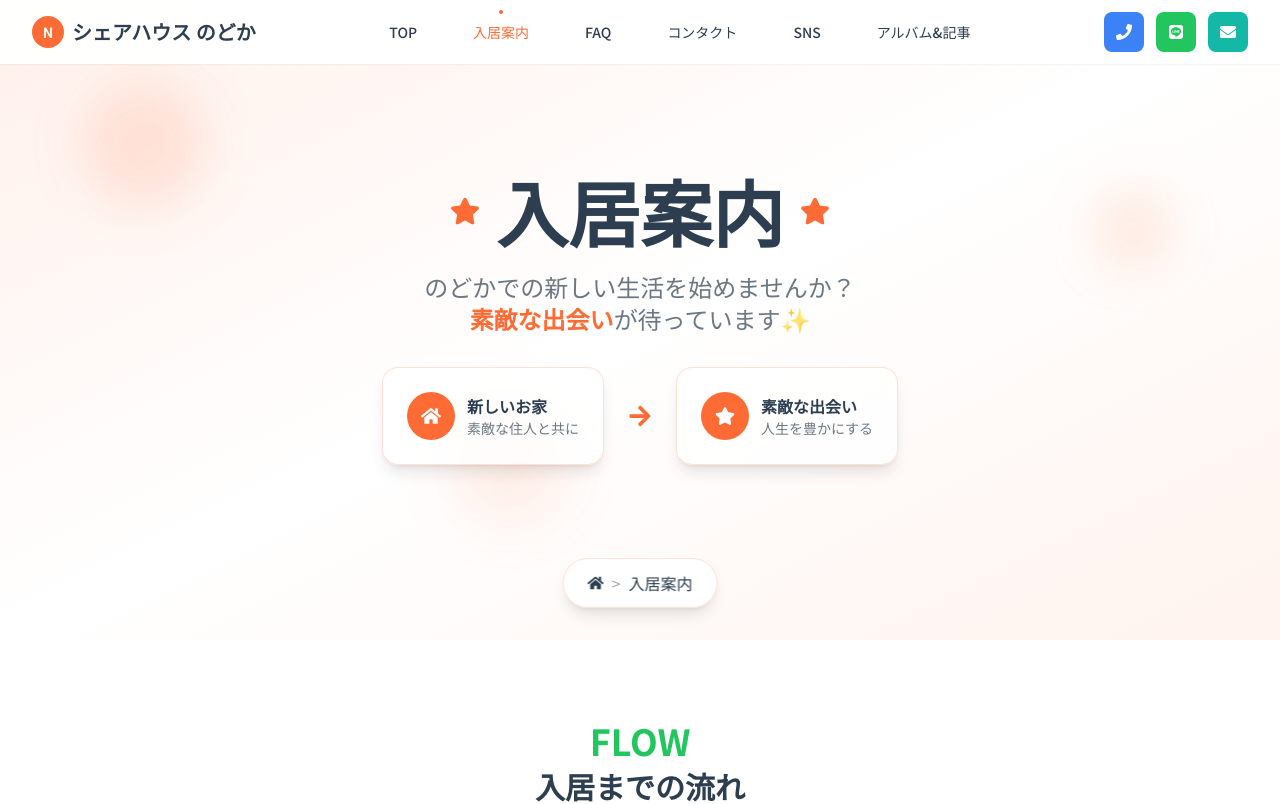
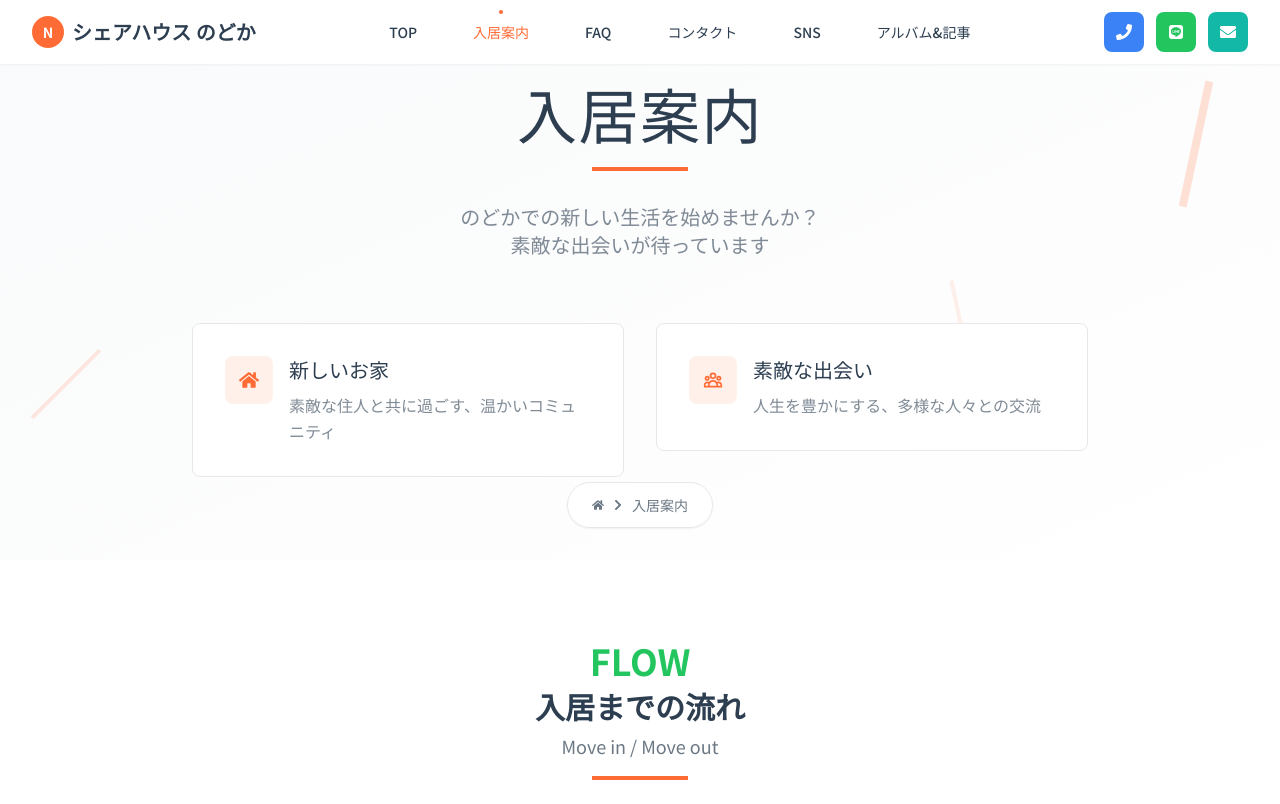
Before and after one commit to ecg-english/sharehouse-nodoka, a Next.js app: page /movein-guide in a window 1280 px wide. Shown: the top 804 px of the page. Built offline with nearby package versions, Linux system fonts and the light colour scheme.

Commit message:
Redesign MoveInGuideHero with mature, sleek and clean design

```diff
--- a/components/movein-guide/MoveInGuideHero.tsx
+++ b/components/movein-guide/MoveInGuideHero.tsx
@@ -1,72 +1,75 @@
 'use client'
 
 import { motion } from 'framer-motion'
-import { FaHome, FaArrowRight, FaStar } from 'react-icons/fa'
+import { FaHome, FaChevronRight } from 'react-icons/fa'
 
 const MoveInGuideHero = () => {
   return (
-    <section className="relative min-h-[80vh] flex items-center overflow-hidden">
-      {/* Background with gradient */}
+    <section className="relative min-h-[70vh] flex items-center bg-white">
+      {/* Subtle background pattern */}
       <div className="absolute inset-0 z-0">
-        <div className="w-full h-full bg-gradient-to-br from-nodoka-orange/10 via-white to-nodoka-orange-light/10">
-          {/* Decorative elements */}
-          <div className="absolute top-20 left-20 w-32 h-32 bg-nodoka-orange/20 rounded-full mix-blend-multiply filter blur-xl opacity-70 animate-blob" />
-          <div className="absolute top-40 right-20 w-24 h-24 bg-nodoka-orange-light/20 rounded-full mix-blend-multiply filter blur-xl opacity-70 animate-blob animation-delay-2000" />
-          <div className="absolute bottom-20 left-1/3 w-28 h-28 bg-nodoka-orange/15 rounded-full mix-blend-multiply filter blur-xl opacity-70 animate-blob animation-delay-4000" />
+        <div className="w-full h-full bg-gradient-to-br from-gray-50 to-white">
+          {/* Minimal geometric elements */}
+          <div className="absolute top-20 right-20 w-2 h-32 bg-nodoka-orange/20 rotate-12" />
+          <div className="absolute bottom-32 left-16 w-1 h-24 bg-nodoka-orange/15 rotate-45" />
+          <div className="absolute top-1/2 right-1/4 w-1 h-16 bg-nodoka-orange/10 -rotate-12" />
         </div>
       </div>
 
       {/* Content */}
-      <div className="relative z-10 max-w-7xl mx-auto px-4 sm:px-6 lg:px-8 w-full">
+      <div className="relative z-10 max-w-6xl mx-auto px-4 sm:px-6 lg:px-8 w-full">
         <div className="text-center">
           <motion.div
-            initial={{ opacity: 0, y: 30 }}
+            initial={{ opacity: 0, y: 20 }}
             animate={{ opacity: 1, y: 0 }}
-            transition={{ duration: 0.8 }}
-            className="mb-8"
+            transition={{ duration: 0.6 }}
+            className="mb-16"
           >
-            <div className="flex items-center justify-center mb-6">
-              <FaStar className="text-nodoka-orange text-3xl mr-4" />
-              <h1 className="text-5xl md:text-7xl font-bold text-nodoka-dark">
+            <div className="mb-8">
+              <h1 className="text-4xl md:text-6xl font-light text-nodoka-dark mb-6 tracking-wide">
                 入居案内
               </h1>
-              <FaStar className="text-nodoka-orange text-3xl ml-4" />
+              <div className="w-24 h-1 bg-nodoka-orange mx-auto mb-8"></div>
             </div>
-            <p className="text-xl md:text-2xl text-nodoka-dark/70 max-w-3xl mx-auto leading-relaxed">
+            <p className="text-lg md:text-xl text-nodoka-dark/60 max-w-2xl mx-auto leading-relaxed font-light">
               のどかでの新しい生活を始めませんか？
               <br />
-              <span className="text-nodoka-orange font-semibold">素敵な出会い</span>が待っています✨
+              素敵な出会いが待っています
             </p>
           </motion.div>
 
           <motion.div
-            initial={{ opacity: 0, y: 30 }}
+            initial={{ opacity: 0, y: 20 }}
             animate={{ opacity: 1, y: 0 }}
-            transition={{ duration: 0.8, delay: 0.3 }}
-            className="flex flex-col sm:flex-row items-center justify-center gap-6"
+            transition={{ duration: 0.6, delay: 0.2 }}
+            className="grid grid-cols-1 md:grid-cols-2 gap-8 max-w-4xl mx-auto"
           >
-            <div className="bg-white/80 backdrop-blur-sm rounded-2xl p-6 shadow-lg border border-nodoka-orange/20">
-              <div className="flex items-center space-x-3">
-                <div className="w-12 h-12 bg-nodoka-orange rounded-full flex items-center justify-center">
-                  <FaHome className="text-white text-xl" />
-                </div>
-                <div className="text-left">
-                  <p className="font-semibold text-nodoka-dark">新しいお家</p>
-                  <p className="text-sm text-nodoka-dark/70">素敵な住人と共に</p>
+            <div className="group">
+              <div className="bg-white border border-gray-200 rounded-lg p-8 hover:shadow-lg transition-all duration-300 hover:border-nodoka-orange/30">
+                <div className="flex items-start space-x-4">
+                  <div className="w-12 h-12 bg-nodoka-orange/10 rounded-lg flex items-center justify-center flex-shrink-0 group-hover:bg-nodoka-orange/20 transition-colors duration-300">
+                    <FaHome className="text-nodoka-orange text-xl" />
+                  </div>
+                  <div className="text-left">
+                    <h3 className="text-xl font-medium text-nodoka-dark mb-2">新しいお家</h3>
+                    <p className="text-nodoka-dark/60 leading-relaxed">素敵な住人と共に過ごす、温かいコミュニティ</p>
+                  </div>
                 </div>
               </div>
             </div>
 
-            <FaArrowRight className="text-nodoka-orange text-2xl hidden sm:block" />
-
-            <div className="bg-white/80 backdrop-blur-sm rounded-2xl p-6 shadow-lg border border-nodoka-orange/20">
-              <div className="flex items-center space-x-3">
-                <div className="w-12 h-12 bg-nodoka-orange rounded-full flex items-center justify-center">
-                  <FaStar className="text-white text-xl" />
-                </div>
-                <div className="text-left">
-                  <p className="font-semibold text-nodoka-dark">素敵な出会い</p>
-                  <p className="text-sm text-nodoka-dark/70">人生を豊かにする</p>
+            <div className="group">
+              <div className="bg-white border border-gray-200 rounded-lg p-8 hover:shadow-lg transition-all duration-300 hover:border-nodoka-orange/30">
+                <div className="flex items-start space-x-4">
+                  <div className="w-12 h-12 bg-nodoka-orange/10 rounded-lg flex items-center justify-center flex-shrink-0 group-hover:bg-nodoka-orange/20 transition-colors duration-300">
+                    <svg className="w-5 h-5 text-nodoka-orange" fill="none" stroke="currentColor" viewBox="0 0 24 24">
+                      <path strokeLinecap="round" strokeLinejoin="round" strokeWidth={2} d="M17 20h5v-2a3 3 0 00-5.356-1.857M17 20H7m10 0v-2c0-.656-.126-1.283-.356-1.857M7 20H2v-2a3 3 0 015.356-1.857M7 20v-2c0-.656.126-1.283.356-1.857m0 0a5.002 5.002 0 019.288 0M15 7a3 3 0 11-6 0 3 3 0 016 0zm6 3a2 2 0 11-4 0 2 2 0 014 0zM7 10a2 2 0 11-4 0 2 2 0 014 0z" />
+                    </svg>
+                  </div>
+                  <div className="text-left">
+                    <h3 className="text-xl font-medium text-nodoka-dark mb-2">素敵な出会い</h3>
+                    <p className="text-nodoka-dark/60 leading-relaxed">人生を豊かにする、多様な人々との交流</p>
+                  </div>
                 </div>
               </div>
             </div>
@@ -77,14 +80,14 @@ const MoveInGuideHero = () => {
       {/* Breadcrumbs */}
       <div className="absolute bottom-8 left-1/2 transform -translate-x-1/2 z-10">
         <motion.div
-          initial={{ opacity: 0, y: 20 }}
+          initial={{ opacity: 0, y: 10 }}
           animate={{ opacity: 1, y: 0 }}
-          transition={{ duration: 0.8, delay: 0.6 }}
-          className="bg-white/90 backdrop-blur-sm rounded-full px-6 py-3 shadow-lg border border-nodoka-orange/20"
+          transition={{ duration: 0.6, delay: 0.4 }}
+          className="bg-white/95 backdrop-blur-sm rounded-full px-6 py-3 shadow-sm border border-gray-200"
         >
-          <div className="flex items-center space-x-2 text-nodoka-dark">
-            <FaHome className="w-4 h-4" />
-            <span className="text-gray-400">&gt;</span>
+          <div className="flex items-center space-x-2 text-nodoka-dark/70 text-sm">
+            <FaHome className="w-3 h-3" />
+            <FaChevronRight className="w-3 h-3" />
             <span className="font-medium">入居案内</span>
           </div>
         </motion.div>
--- a/components/movein-guide/StepDetails.tsx
+++ b/components/movein-guide/StepDetails.tsx
@@ -97,9 +97,9 @@ const StepDetails = () => {
       ],
       address: {
         title: '郵送またはご持参いただく場合',
-        postalCode: '〒650-0013',
-        address: '兵庫県神戸市中央区花隈町17-14',
-        company: '株式会社神戸なでしこマネジメント',
+        postalCode: '〒654-0001',
+        address: '兵庫県神戸市須磨区禅昌寺町1丁目27-5',
+        company: 'シェアハウス のどか',
       },
     },
     {
```
